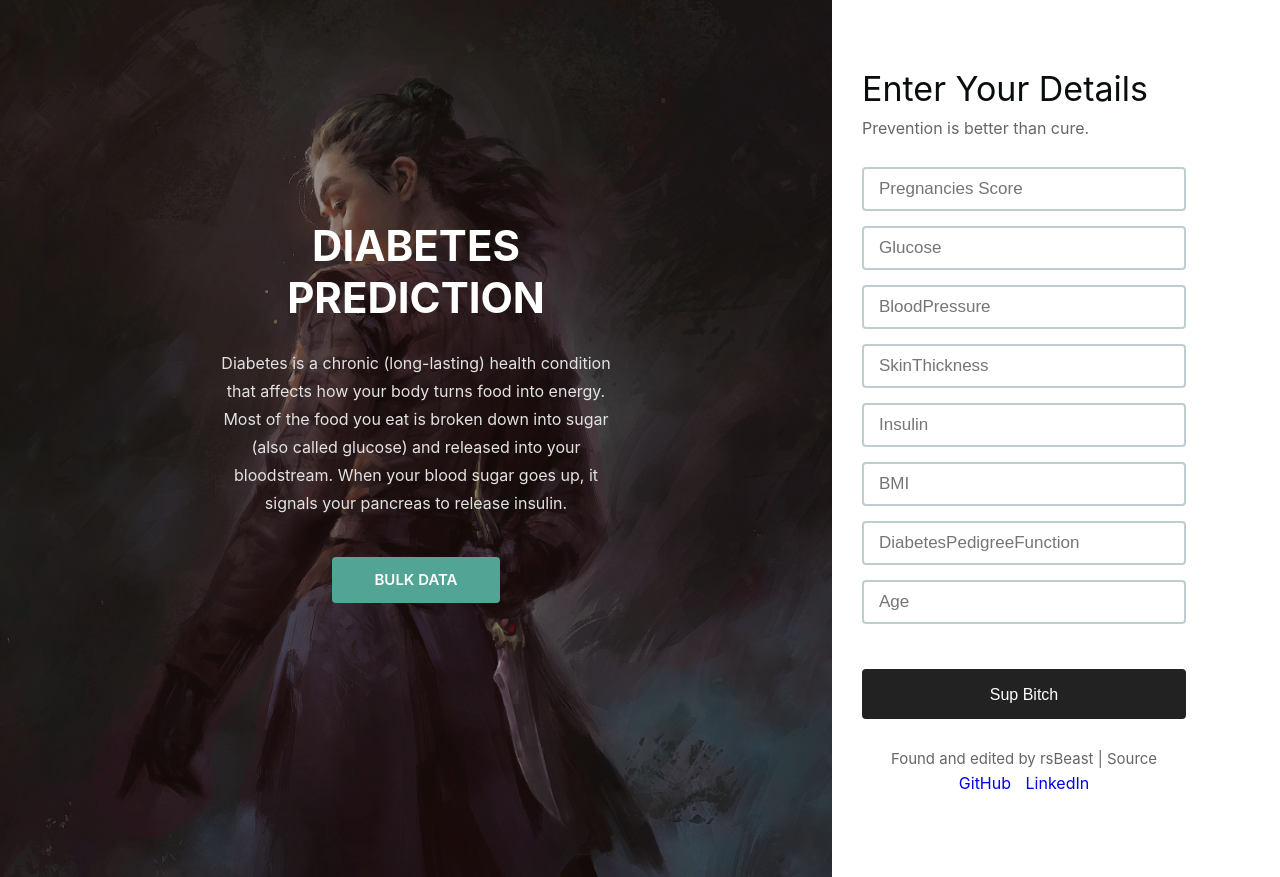
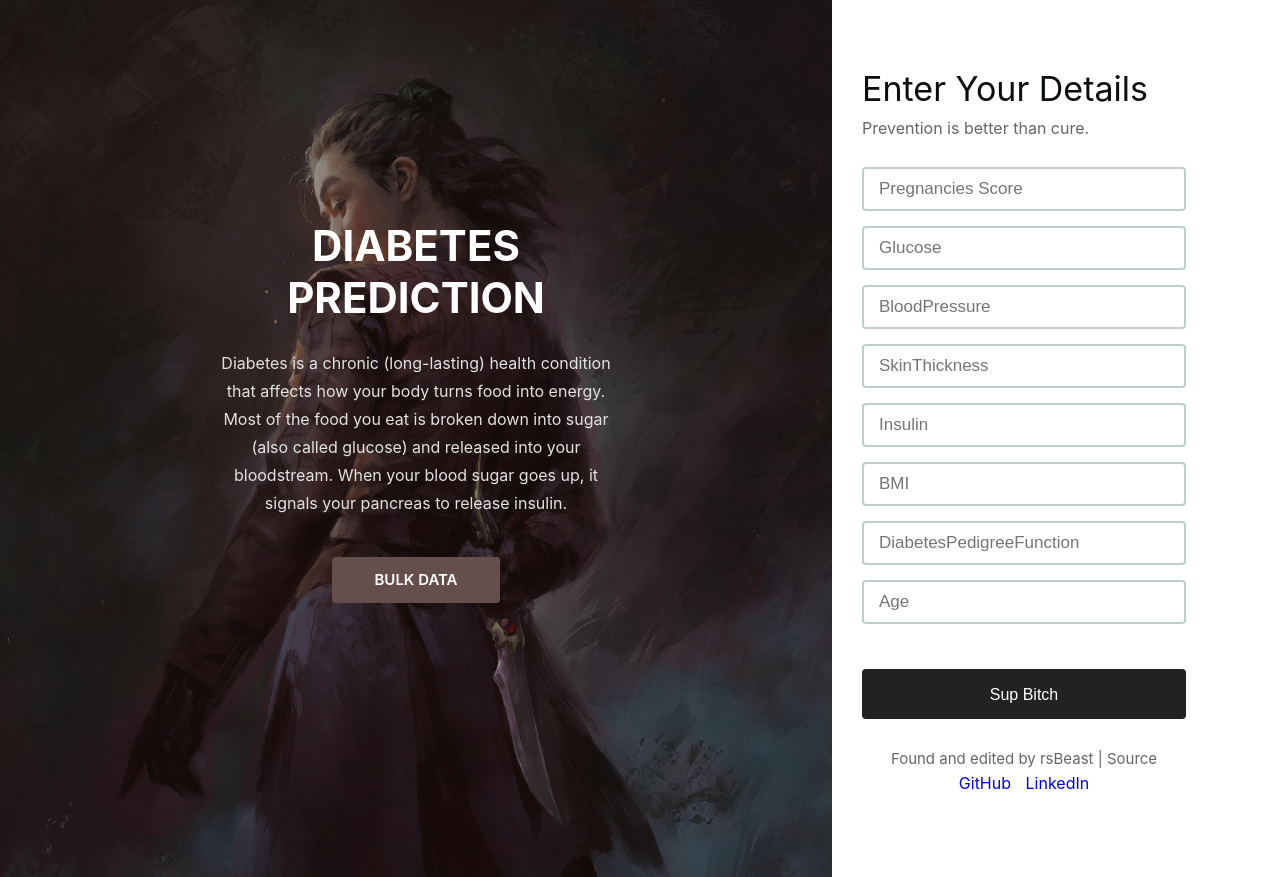
Before and after one commit to rsb33/Diabetes_Prediction, a Flask app: page / in a window 1280 px wide. Shown: the part 1-878 px from the top of the page. Run offline with Flask 2, Linux system fonts and the light colour scheme.

Commit message:
make it better

```diff
--- a/static/css/style.css
+++ b/static/css/style.css
@@ -203,7 +203,7 @@ button:hover {
   font-size: 15px;
   font-weight: 600;
   display: inline-block;
-  background: #52A494;
+  background: #654f4d;
   border: 2px solid transparent;
   margin-top: 20px;
   line-height: 26px;
```
